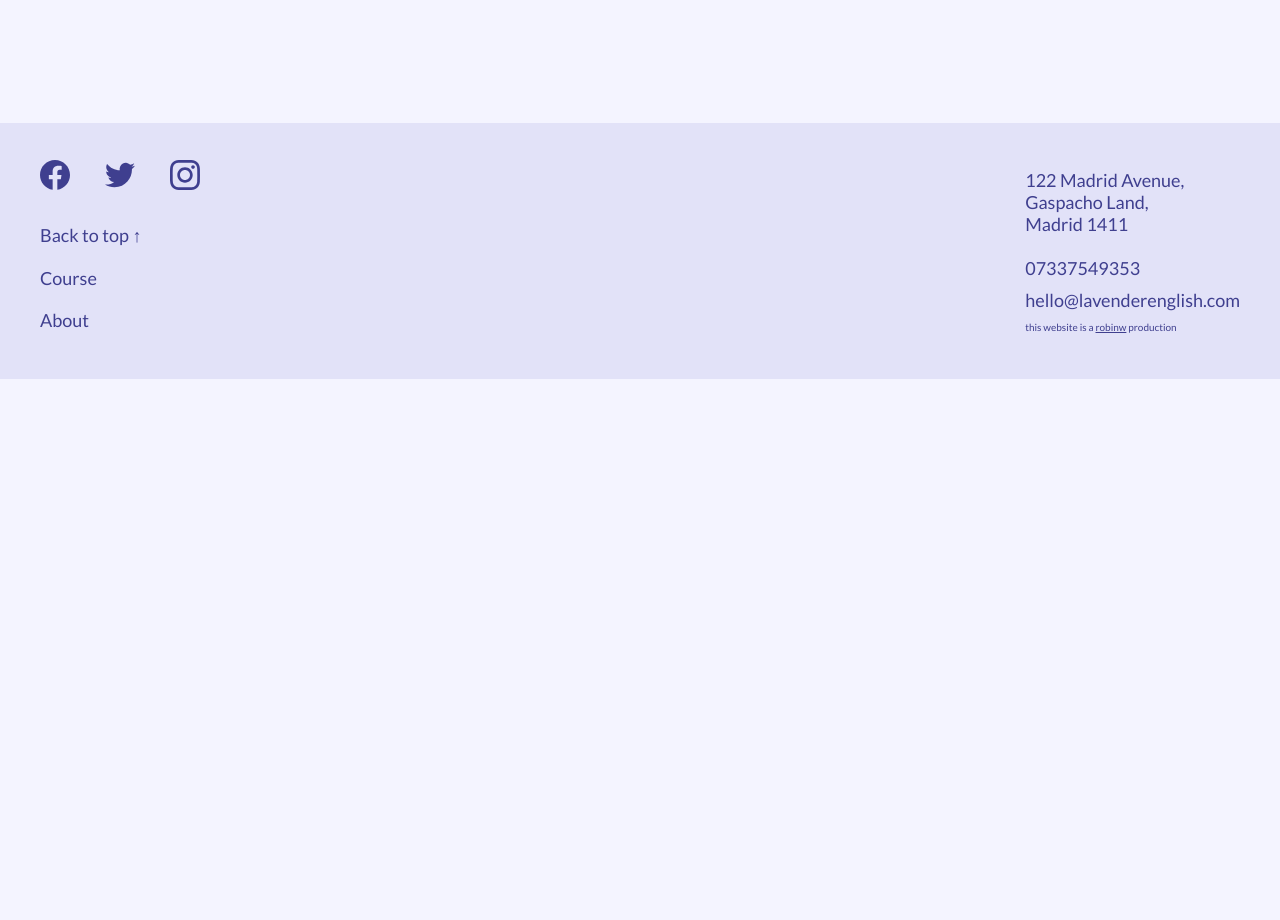
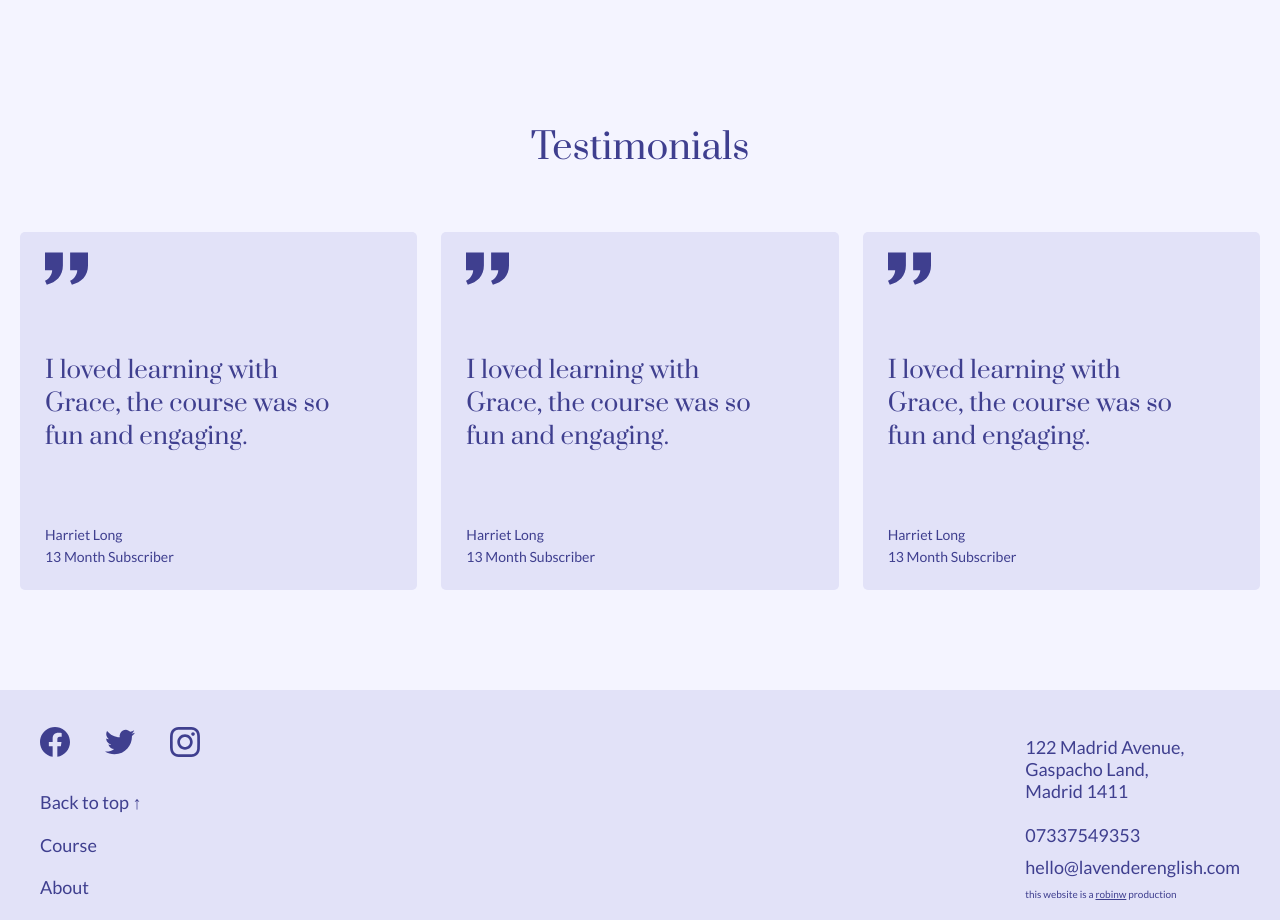
Before and after one commit to robinojw/Lavender, a Next.js app: page / in a window 1280 px wide. Shown: the part 2320-3240 px from the top of the page. Before the commit the page ends 2699 px from the top, so only its background shows below. Built offline with nearby package versions, Linux system fonts and the light colour scheme.

Commit message:
Add testimonials component

```diff
--- /dev/null
+++ b/components/testimonials/testimonials.module.scss
@@ -0,0 +1,59 @@
+@import '/scss/breakpoints.scss';
+@import '/scss/colours.scss';
+
+.testimonials {
+  margin: 100px 0;
+  width: 100%;
+
+  @include sm {
+    margin: 100px 20px;
+    width: calc(100% - 40px);
+  }
+
+  h2 {
+    font: 400 36px 'Prata', sans-serif;
+    margin: 0 auto 60px;
+    text-align: center;
+  }
+
+  .ratings {
+    display: flex;
+    flex-direction: row;
+    gap: 0 24px;
+    justify-content: space-between;
+    width: 100%;
+
+    @include lg {
+      flex-direction: column;
+      gap: 24px 0;
+    }
+
+    .card {
+      align-items: flex-start;
+      background: $colour-pink;
+      border-radius: 5px;
+      display: flex;
+      flex-direction: column;
+      height: 328px;
+      justify-content: space-between;
+      padding: 15px 25px;
+
+      @include lg {
+        align-self: center;
+        max-width: 400px;
+        width: 100%;
+      }
+
+
+      .quote {
+        font: 400 24px 'Prata', sans-serif;
+        max-width: calc(100% - 50px);
+      }
+
+      .subText {
+        font: 400 14px 'Lato', sans-serif;
+        line-height: 8px;
+      }
+    }
+  }
+}
--- /dev/null
+++ b/components/testimonials/testimonials.tsx
@@ -0,0 +1,36 @@
+import styles from "./testimonials.module.scss";
+
+interface Rating {
+  quote: string;
+  name: string;
+  subscription: string;
+}
+
+interface TestimonialsContent {
+  ratings: Array<Rating>;
+  title: string;
+}
+
+interface TestimonialsProps {
+  testimonials: TestimonialsContent;
+}
+
+export const Testimonials = ({ testimonials }: TestimonialsProps) => {
+  return (
+    <div className={styles.testimonials}>
+      <h2>{testimonials.title}</h2>
+      <div className={styles.ratings}>
+        {testimonials.ratings.map((rating, index) => (
+          <div key={index} className={styles.card}>
+            <img src="/quote.svg" loading="lazy" alt="" />
+            <p className={styles.quote}>{rating.quote}</p>
+            <div className={styles.subText}>
+              <p>{rating.name}</p>
+              <p>{rating.subscription}</p>
+            </div>
+          </div>
+        ))}
+      </div>
+    </div>
+  );
+};
--- a/pages/index.tsx
+++ b/pages/index.tsx
@@ -1,6 +1,7 @@
 import { CourseInfo } from "../components/course-info/course-info";
 import { Hero } from "../components/hero/hero";
 import { Learn } from "../components/learn/learn";
+import { Testimonials } from "../components/testimonials/testimonials";
 
 const hero = {
   title: "Lavender English, fast and fun learning.",
@@ -26,6 +27,27 @@ const learn = {
   }
 };
 
+const testimonials = {
+  title: "Testimonials",
+  ratings: [
+    {
+      quote: "I loved learning with Grace, the course was so fun and engaging.",
+      name: "Harriet Long",
+      subscription: "13 Month Subscriber"
+    },
+    {
+      quote: "I loved learning with Grace, the course was so fun and engaging.",
+      name: "Harriet Long",
+      subscription: "13 Month Subscriber"
+    },
+    {
+      quote: "I loved learning with Grace, the course was so fun and engaging.",
+      name: "Harriet Long",
+      subscription: "13 Month Subscriber"
+    }
+  ]
+};
+
 const courseInfo = {
   title: "Our Course",
   description1:
@@ -49,6 +71,7 @@ export default function Home() {
       <Hero hero={hero} />
       <Learn learn={learn} />
       <CourseInfo courseInfo={courseInfo} />
+      <Testimonials testimonials={testimonials} />
     </>
   );
 }
```
Also changed, not shown: public/quote.svg (added).
